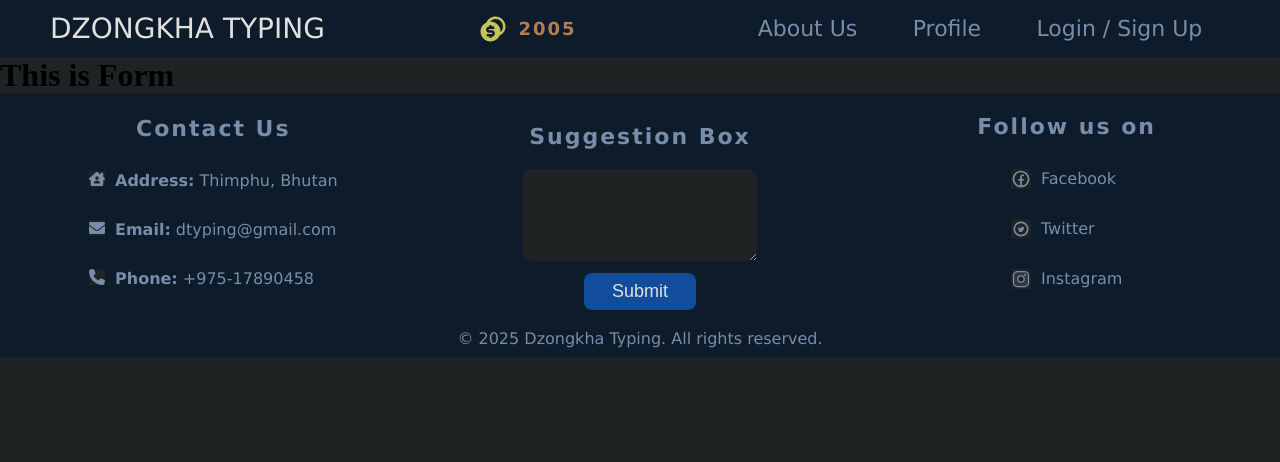
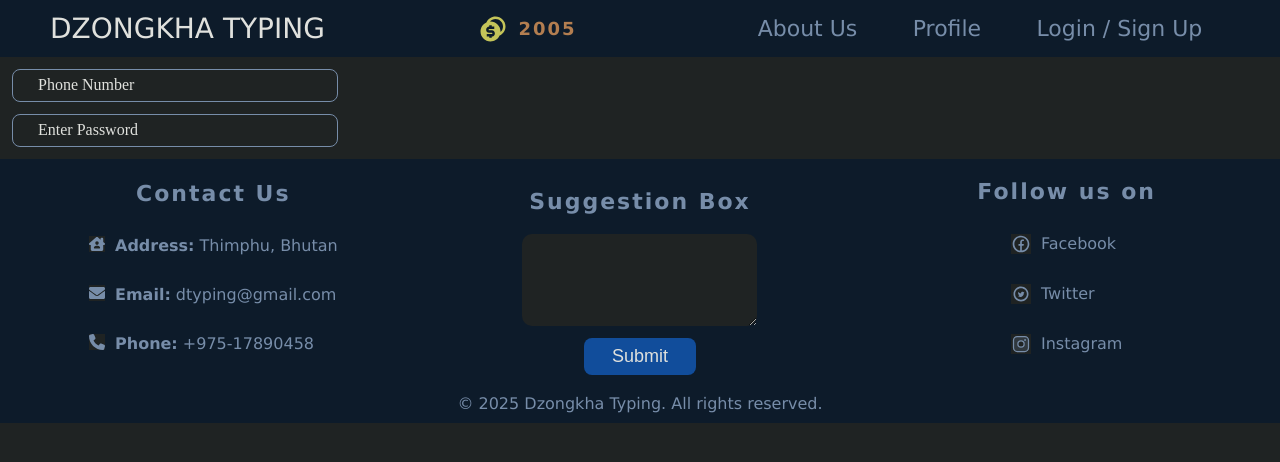
Before and after one commit to Bomjan/dkeyboard, a React (Vite) app: page /form in a window 1280 px wide. Shown: the top 462 px of the page. Built offline with nearby package versions, Linux system fonts and the light colour scheme.

Commit message:
nothing bro

```diff
--- /dev/null
+++ b/src/components/Buttons/Login/LoginBtn.tsx
@@ -0,0 +1,8 @@
+import style from "./LoginBtn.module.css";
+export default function LoginBtn() {
+  return (
+    <button type="submit" className={style.btn}>
+      Login
+    </button>
+  );
+}
--- /dev/null
+++ b/src/components/Login/Login.module.css
@@ -0,0 +1,29 @@
+.container {
+  display: flex;
+  flex-direction: column;
+  gap: 12px;
+}
+
+.field {
+  margin: 12px;
+}
+
+.input {
+  border: 1px solid var(--color4);
+  outline: none;
+  padding: 8px 12px;
+  width: 300px;
+  border-radius: 8px;
+}
+
+.label {
+  position: relative;
+  left: -300px;
+  color: var(--color5);
+}
+
+.input:hover ~ .label,
+.input:has(:placeholder-shown) ~ .label {
+  transform: scale(2);
+  color: brown;
+}
--- /dev/null
+++ b/src/components/Login/Login.tsx
@@ -0,0 +1,32 @@
+import style from "./Login.module.css";
+// import LoginBtn from "../Buttons/Login/LoginBtn";
+export default function LoginForm() {
+  return (
+    <div className={style.container}>
+      <form action="" method="post">
+        <div className={style.field}>
+          <input
+            type="text"
+            placeholder=""
+            id="contact"
+            className={style.input}
+          />
+          <label htmlFor="contact" className={style.label}>
+            Phone Number
+          </label>
+        </div>
+        <div className={style.field}>
+          <input
+            type="text"
+            placeholder=""
+            id="password"
+            className={style.input}
+          />
+          <label htmlFor="password" className={style.label}>
+            Enter Password
+          </label>
+        </div>
+      </form>
+    </div>
+  );
+}
--- /dev/null
+++ b/src/components/Register/Register.tsx
@@ -0,0 +1,3 @@
+export default function Register() {
+  return <h2>Please Register</h2>;
+}
--- a/src/pages/Form/Form.tsx
+++ b/src/pages/Form/Form.tsx
@@ -1,3 +1,11 @@
+import style from "./Form.module.css";
+import Login from "../../components/Login/Login";
 export default function Form() {
-  return <h1>This is Form</h1>;
+  return (
+    <main className={style.main}>
+      <div className={style.container}>
+        <Login />
+      </div>
+    </main>
+  );
 }
```
Also changed, not shown: src/components/Buttons/Login/LoginBtn.module.css (added, +9 -0 lines), src/components/Register/Register.module.css (added).
